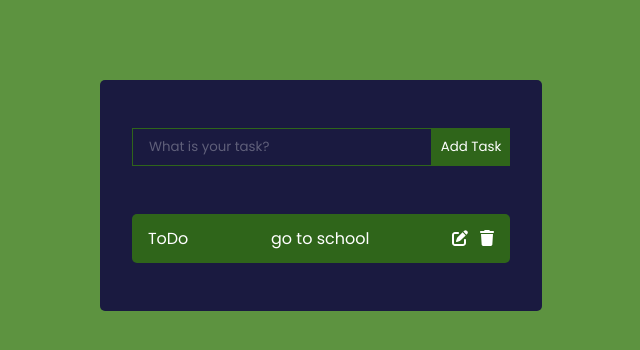
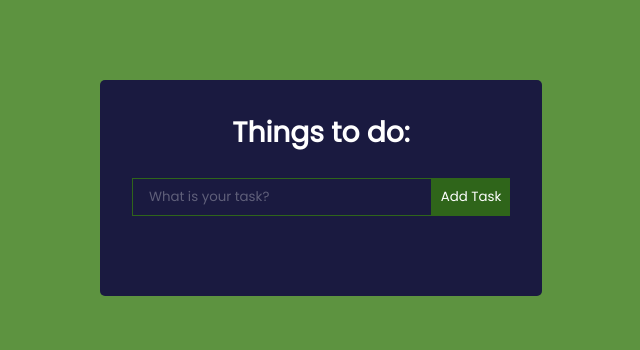
Before and after one commit to ian-bravo/to-do-list-react, a React (Create React App) app: page / in a window 1280 px wide. Shown: the top 350 px of the page, without its empty margins (319-959 px from the left). Built offline with nearby package versions, Linux system fonts and the light colour scheme.

Commit message:
implement list fx

```diff
--- a/src/components/ToDo.js
+++ b/src/components/ToDo.js
@@ -3,10 +3,11 @@
 import { faPenToSquare } from '@fortawesome/free-solid-svg-icons'
 import { faTrash } from '@fortawesome/free-solid-svg-icons'
 
-export const ToDo = () => {
+//adding {task} so we can use that prop in wrapper/return map fx
+export const ToDo = ({task}) => {
   return (
-    <div className="ToDo">ToDo
-      <p>go to school</p>
+    <div className="ToDo">
+      <p>{task.task}</p>
       <div>
         <FontAwesomeIcon icon={faPenToSquare} />
         <FontAwesomeIcon icon={faTrash} />
--- a/src/components/ToDoWrapper.js
+++ b/src/components/ToDoWrapper.js
@@ -14,8 +14,11 @@
   }
   return (
     <div className="ToDoWrapper">
+      <h1>Things to do:</h1>
       <ToDoForm addTodo={addTodo}/>
-      <ToDo />
+      {todos.map((todo, index) => (
+        <ToDo task={todo} key={index} />
+      ))}
     </div>
   )
 }
```
